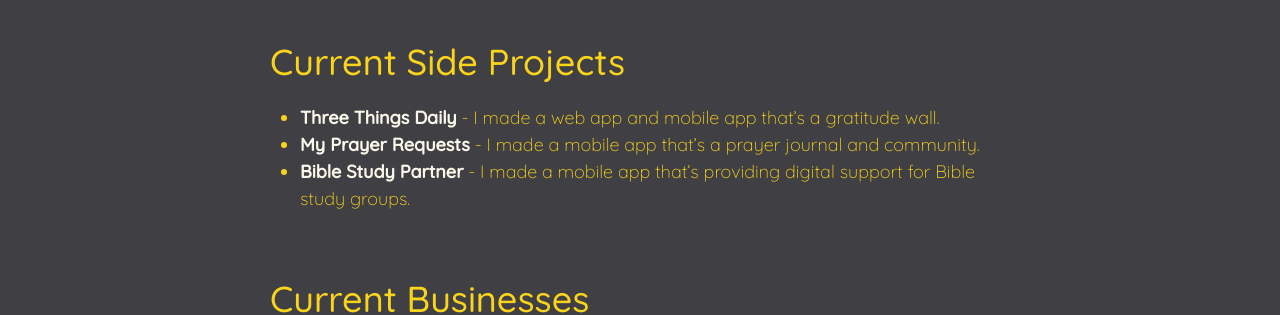
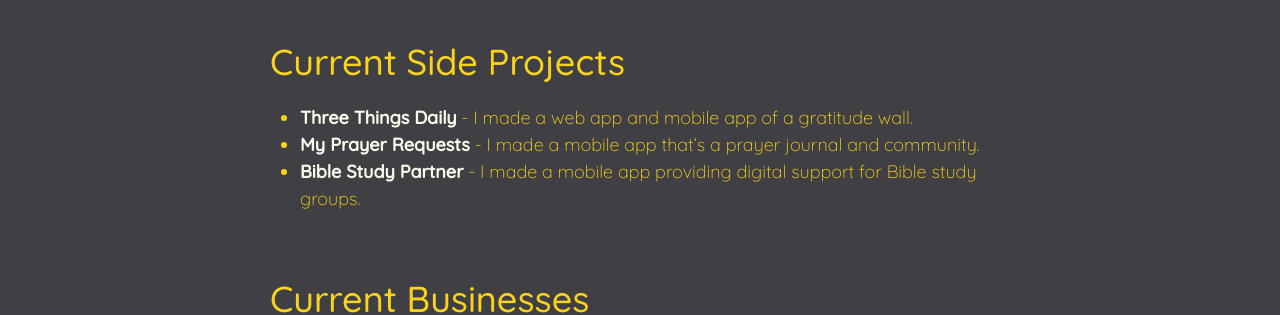
Before and after one commit to crystalcamarao/crystalcamarao.github.io, a Jekyll site: the page built from projects.md, in a window 1280 px wide. Shown: the part 176-491 px from the top of the page. Built offline with Jekyll 4.4.1, drawn with Linux system fonts in a browser that asks for light colours.

Commit message:
Updated Projects

```diff
--- a/projects.md
+++ b/projects.md
@@ -5,9 +5,9 @@ layout: page
 ---
 
 ## Current Side Projects
-* [Three Things Daily](https://threethingsdaily.xyz) - I made a web app and mobile app that's a gratitude wall.
+* [Three Things Daily](https://threethingsdaily.xyz) - I made a web app and mobile app of a gratitude wall.
 * [My Prayer Requests](https://myprayerrequests.app) - I made a mobile app that's a prayer journal and community.
-* [Bible Study Partner](https://biblestudypartner.app) - I made a mobile app that's providing digital support for Bible study groups.
+* [Bible Study Partner](https://biblestudypartner.app) - I made a mobile app providing digital support for Bible study groups.
 
 ## Current Businesses
 * [World Bites](https://worldbites.ph) - I own this small business, an international snacks online store in the Philippines.
```
